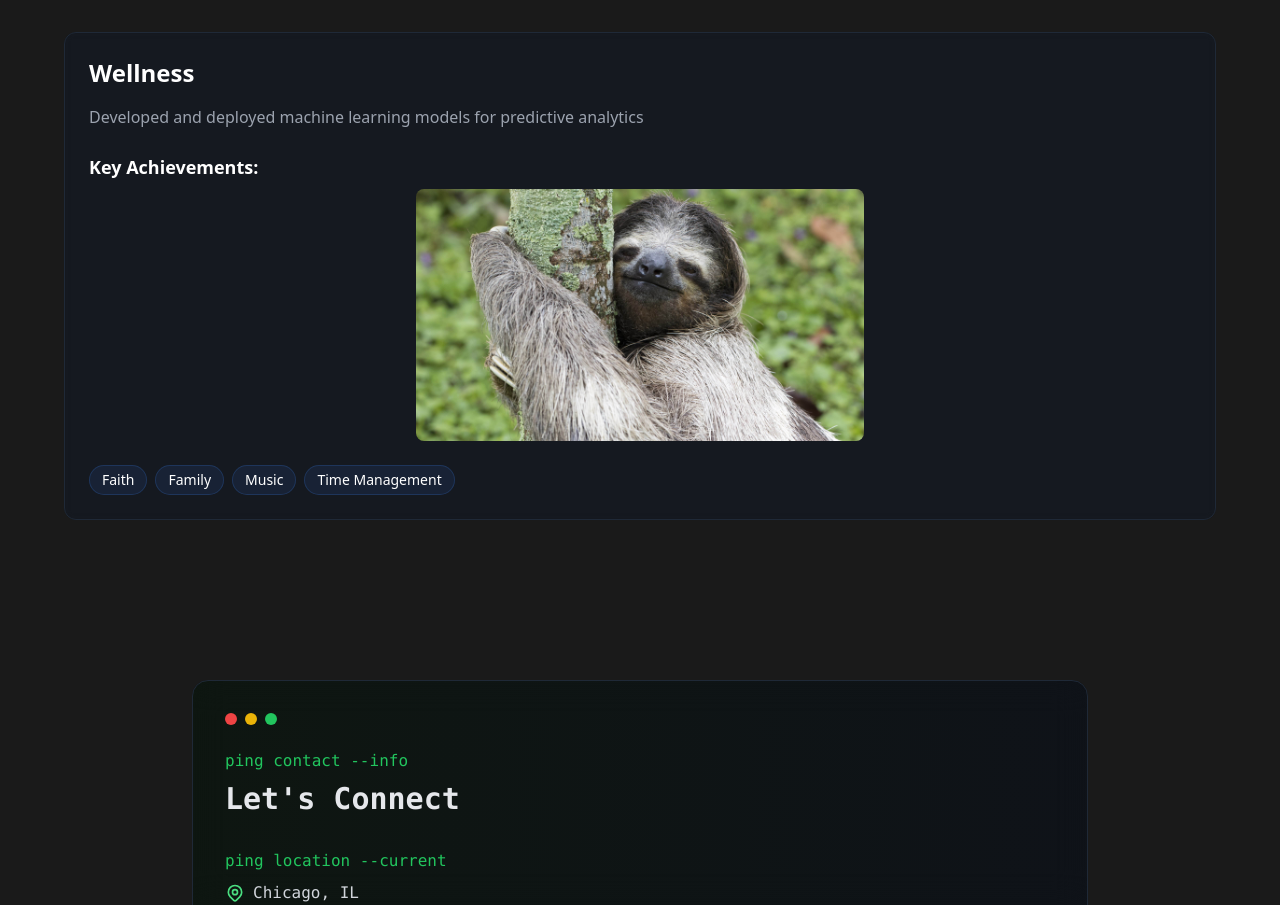
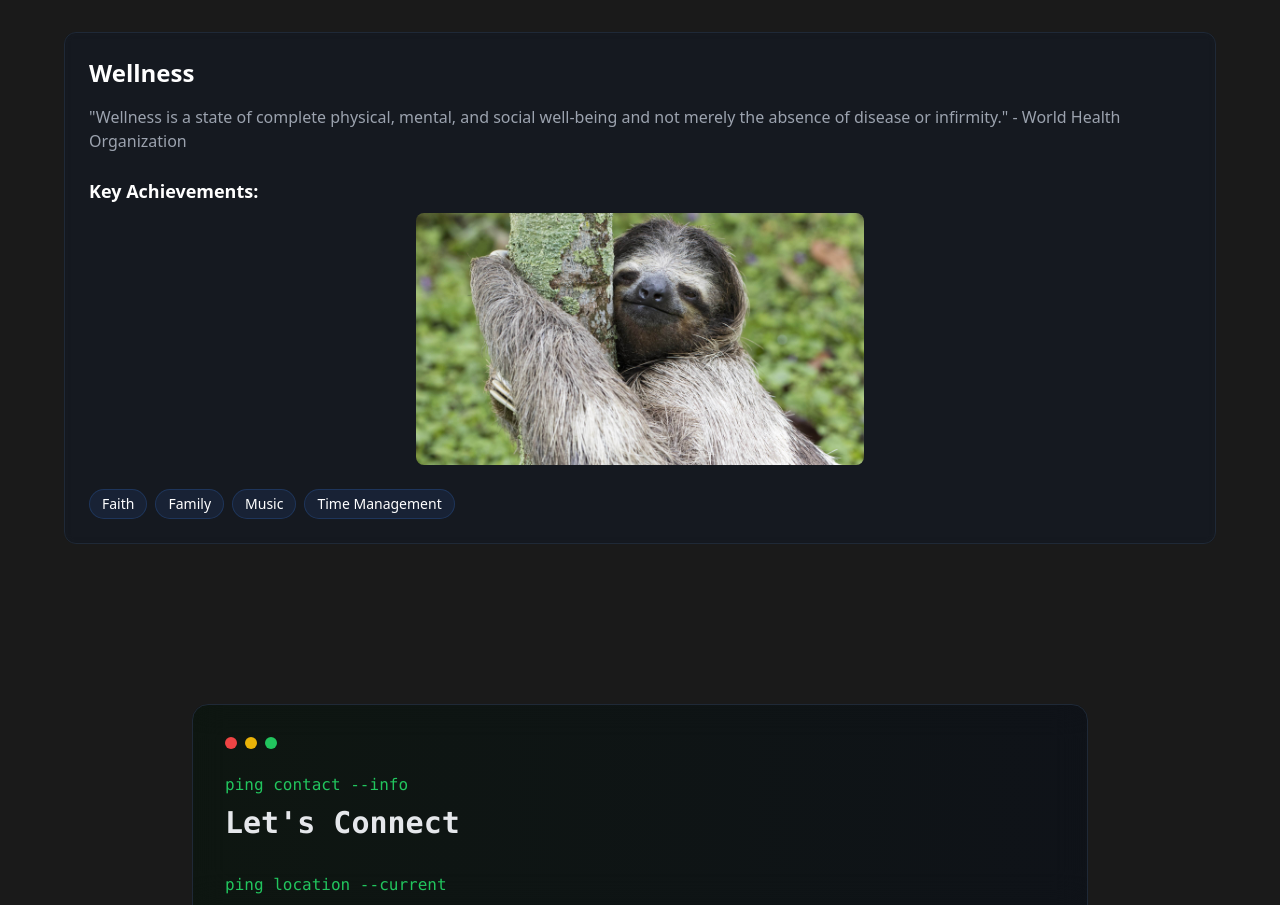
Before and after one commit to dgnz1100/dgonzalez.org, a Next.js app in the folder webapp/webpage/: page / in a window 1280 px wide. Shown: the part 2580-3485 px from the top of the page. Built offline with nearby package versions, Linux system fonts and the light colour scheme.

Commit message:
Update DigitalPortfolio.tsx

```diff
--- a/webapp/webpage/app/components/DigitalPortfolio.tsx
+++ b/webapp/webpage/app/components/DigitalPortfolio.tsx
@@ -63,7 +63,7 @@ export default function DigitalPortfolio() {
 						},
 						{
 							title: 'Wellness',
-							description: 'Developed and deployed machine learning models for predictive analytics',
+							description: '"Wellness is a state of complete physical, mental, and social well-being and not merely the absence of disease or infirmity." - World Health Organization',
 							details: [
 								'Implemented feature engineering and data preprocessing pipelines',
 								'Trained and optimized models using TensorFlow and PyTorch',
```
